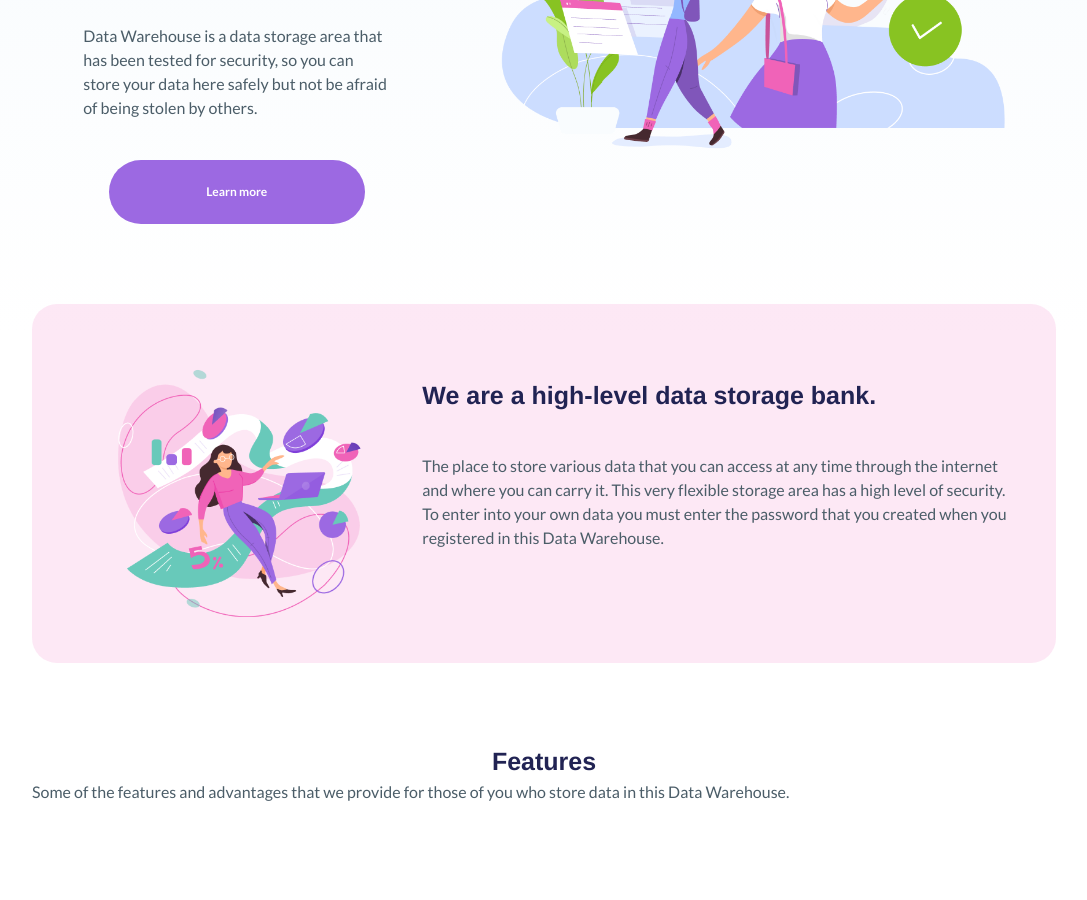
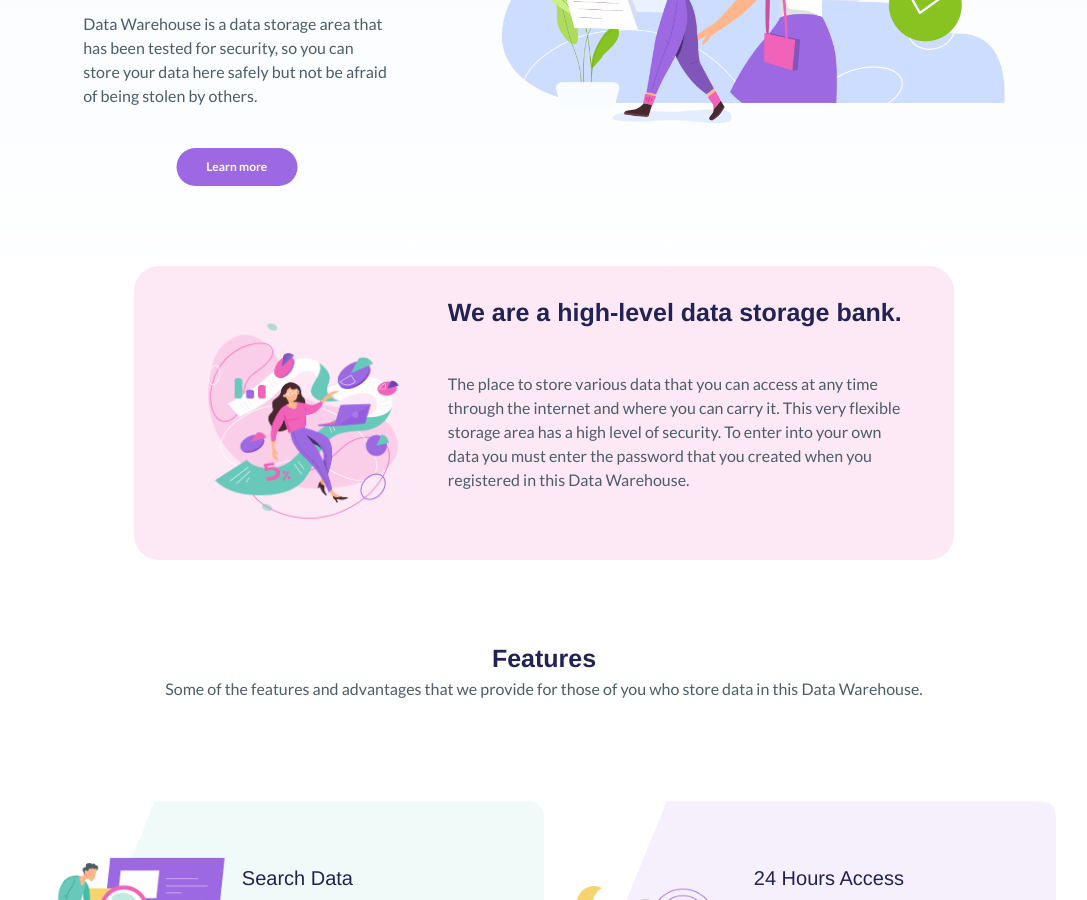
Before and after one commit to JustinLaw-dev/ClickUp-Mock, a plain HTML site: page index.html in a window 1280 px wide. Shown: the part 291-1191 px from the top of the page, without its empty margins (96-1183 px from the left). Drawn offline with Linux system fonts and the light colour scheme.

Commit message:
Add desktop responsiveness

```diff
--- a/index.html
+++ b/index.html
@@ -21,22 +21,25 @@
   <body>
     <header>
       <nav class="nav">
-        <img
-          class="nav__logo"
-          src="./assets/img/logo.png"
-          alt="ClickUp Mock Logo"
-        />
-        <div>
-          <button class="nav__request-demo">Request Demo &rarr;</button>
-          <button class="nav__ham-menu">
-            <div></div>
-          </button>
+        <div class="nav__left">
+          <img
+            class="nav__logo"
+            src="./assets/img/logo.png"
+            alt="ClickUp Mock Logo"
+          />
+
           <ul class="nav__list">
             <li>About</li>
             <li>Help</li>
             <li>Features</li>
             <li>Signup</li>
           </ul>
+        </div>
+        <div>
+          <button class="nav__request-demo">Request Demo &rarr;</button>
+          <button class="nav__ham-menu">
+            <div></div>
+          </button>
         </div>
       </nav>
     </header>
@@ -76,7 +79,7 @@
 
     <section class="features">
       <h2 class="features__heading">Features</h2>
-      <p>
+      <p class="features__heading--text">
         Some of the features and advantages that we provide for those of you who
         store data in this Data Warehouse.
       </p>
@@ -169,7 +172,7 @@
       <div class="testimonials__container">
         <h2 class="testimonials__heading">Testimonials</h2>
         <ul class="testimonials__carousel">
-          <li class="testimonials__card">
+          <li class="testimonials__card" id="testCard1">
             <div class="testimonials__card--img"></div>
             <div class="testimonials__card--text-box">
               <h3 class="testimonials__name--primary">John Fang</h3>
--- a/sass/abstracts/_mixins.scss
+++ b/sass/abstracts/_mixins.scss
@@ -30,7 +30,7 @@
   }
 
   @if $breakpoint == small-desktop {
-    @media only screen and (min-width: 1440px) {
+    @media only screen and (min-width: 1366px) {
       @content;
     }
   }
--- a/sass/base/_base.scss
+++ b/sass/base/_base.scss
@@ -13,4 +13,5 @@ html {
 body {
   margin: 0 10vw;
   background: linear-gradient(180deg, #f6fafd 0%, #ffffff 19.4%);
+  overflow-x: hidden;
 }
--- a/sass/base/_typography.scss
+++ b/sass/base/_typography.scss
@@ -28,11 +28,23 @@ p {
   color: $color-secondary;
 }
 
+.nav__list {
+  font-family: 'Lato', sans-serif;
+
+  font-weight: 400;
+  font-size: 1.6rem;
+  color: $color-secondary;
+}
+
 .hero {
   &__heading {
     color: $color-primary;
     font-size: 5rem;
     line-height: 1.1;
+
+    @include respond(small-desktop) {
+      font-size: 6rem;
+    }
   }
 
   &__p {
@@ -45,6 +57,11 @@ p {
   &__heading {
     font-size: 2.5rem;
     color: $color-primary;
+
+    @include respond(small-desktop) {
+      font-size: 3.5rem;
+      line-height: 1;
+    }
   }
 }
 
@@ -54,7 +71,8 @@ p {
     color: $color-primary;
   }
 
-  &__heading {
+  &__heading,
+  &__heading--text {
     text-align: center;
   }
 
@@ -87,6 +105,11 @@ p {
 
   &__comment {
     font-size: 1.4rem;
+
+    @include respond(small-desktop) {
+      line-height: 2;
+      margin-top: 1rem;
+    }
   }
 }
 
--- a/sass/components/_buttons.scss
+++ b/sass/components/_buttons.scss
@@ -2,33 +2,38 @@ button {
   border-radius: 50px;
   border: none;
   font-family: 'Lato', sans-serif;
+
+  &:hover {
+    cursor: pointer;
+  }
 }
 
 .nav__request-demo,
 .features__request-demo {
-  width: 15rem;
-  height: 5rem;
   margin-right: 2rem;
   color: $color-primary;
   background-color: $color-white;
   box-shadow: 0px 5px 5px 0px #4b5d681a;
 
   font-size: 1.2rem;
+  padding: 1rem 2rem;
   font-weight: 700;
   letter-spacing: 0.5px;
+
+  @include respond(small-desktop) {
+    font-size: 1.6rem;
+  }
 }
 
 .hero__cta,
 .features__cta {
   color: $color-white;
-  width: 15rem;
-  height: 5rem;
   font-size: 1.2rem;
+  padding: 1rem 3rem;
   font-weight: 700;
 
-  @include respond(tab-land) {
-    width: 20vw;
-    height: 8vh;
+  @include respond(small-desktop) {
+    font-size: 1.6rem;
   }
 }
 
@@ -37,6 +42,11 @@ button {
   position: relative;
   left: 50%;
   transform: translateX(-50%);
+
+  @include respond(small-desktop) {
+    left: 0;
+    transform: translateX(0);
+  }
 }
 
 .features__cta--primary {
--- a/sass/components/_nav.scss
+++ b/sass/components/_nav.scss
@@ -3,6 +3,7 @@
   justify-content: space-between;
   align-items: center;
   margin-top: 2rem;
+  width: 100%;
 
   &__ham-menu {
     & div {
@@ -32,11 +33,37 @@
         top: -5px;
       }
     }
+
+    @include respond(small-desktop) {
+      display: none;
+    }
+  }
+
+  &__left {
+    @include respond(small-desktop) {
+      display: flex;
+      justify-content: space-between;
+      width: 50%;
+    }
   }
 
   &__list {
     list-style: none;
     display: flex;
     display: none;
+
+    & li {
+      &:hover {
+        cursor: pointer;
+        color: $color-primary;
+        font-weight: 700;
+      }
+    }
+
+    @include respond(small-desktop) {
+      display: flex;
+      justify-content: space-evenly;
+      width: 75%;
+    }
   }
 }
--- a/sass/layout/_about.scss
+++ b/sass/layout/_about.scss
@@ -12,6 +12,8 @@
     @include respond(tab-land) {
       flex-direction: row;
       justify-content: space-around;
+      width: 80%;
+      margin: 10vh auto;
     }
   }
 
@@ -35,5 +37,9 @@
       order: 2;
       width: 60%;
     }
+
+    @include respond(small-desktop) {
+      margin: 5vh 0;
+    }
   }
 }
--- a/sass/layout/_features.scss
+++ b/sass/layout/_features.scss
@@ -9,6 +9,7 @@
     @include respond(tab-land) {
       display: flex;
       flex-wrap: wrap;
+      justify-content: space-evenly;
       height: 65vw;
     }
   }
@@ -20,6 +21,10 @@
 
     @include respond(tab-land) {
       width: 50%;
+    }
+
+    @include respond(small-desktop) {
+      width: 40%;
     }
 
     &--img {
--- a/sass/layout/_testimonials.scss
+++ b/sass/layout/_testimonials.scss
@@ -1,4 +1,8 @@
 .testimonials {
+  @include respond(tab-land) {
+    display: flex;
+    justify-content: center;
+  }
   &__container {
     margin: 10vh 0;
     height: 55vh;
@@ -7,6 +11,11 @@
 
     @include respond(phone-land-small) {
       height: 75vh;
+    }
+
+    @include respond(tab-land) {
+      height: 75vh;
+      width: 80%;
     }
   }
 
@@ -21,6 +30,12 @@
     list-style: none;
 
     @include respond(tab-land) {
+      -webkit-mask: -webkit-linear-gradient(
+        left,
+        rgba(255, 255, 255, 1) 5%,
+        rgba(255, 255, 255, 1) 60%,
+        rgba(255, 255, 255, 0)
+      );
     }
   }
 
@@ -37,6 +52,13 @@
 
     @include respond(tab-land) {
       width: 60%;
+      margin-top: 5rem;
+      padding-top: 4rem;
+    }
+
+    @include respond(small-desktop) {
+      flex-direction: row;
+      align-items: start;
     }
 
     &--img {
@@ -48,6 +70,11 @@
 
     &--text-box {
       text-align: center;
+
+      @include respond(small-desktop) {
+        width: 60%;
+        text-align: left;
+      }
     }
   }
 
@@ -58,6 +85,10 @@
     margin: 0 auto;
     display: flex;
     justify-content: space-between;
+
+    @include respond(tab-land) {
+      width: 95%;
+    }
   }
 
   &__circles {
@@ -90,10 +121,17 @@
   }
 }
 
+#testCard1 {
+  position: relative;
+  left: 5%;
+}
+
 #testCard2 {
   display: none;
 
   @include respond(tab-land) {
     display: flex;
+    position: relative;
+    left: 10%;
   }
 }
```
Also changed, not shown: sass/main.css, 1 other file.
